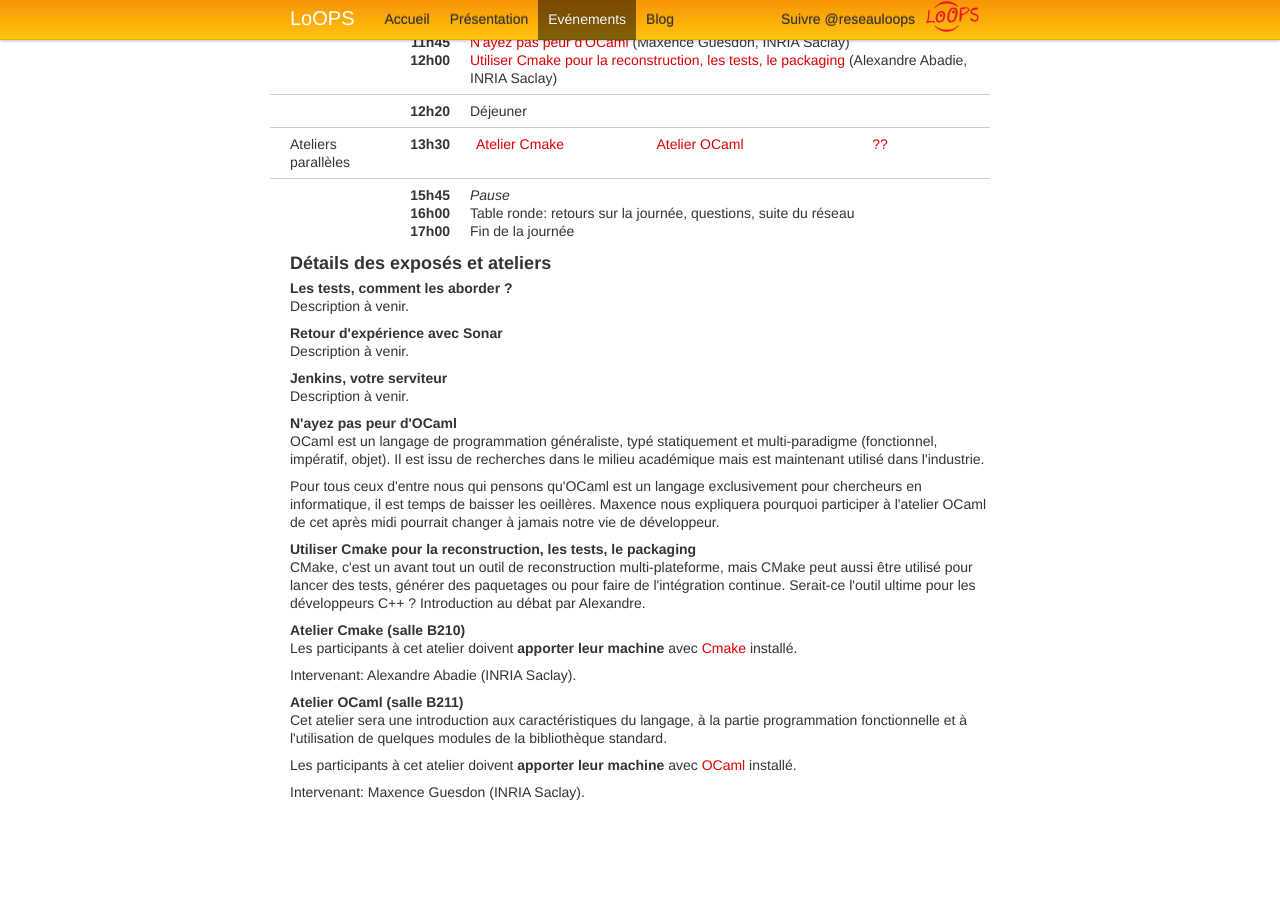
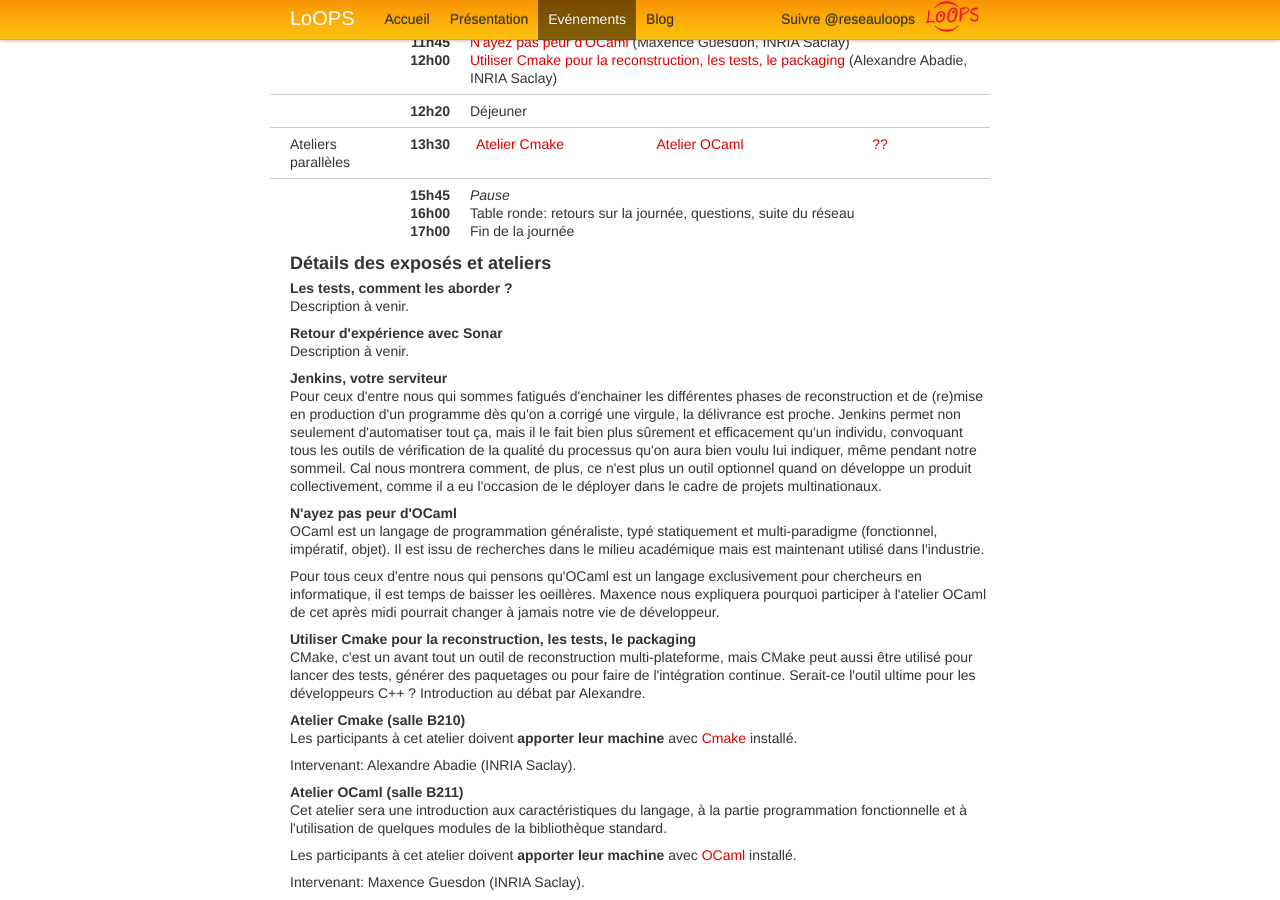
Before and after one commit to reseau-loops/reseau-loops.github.com, a Jekyll site: the page built from journee_2012_12.html, in a window 1280 px wide and 900 px high, scrolled down 926 px. Built offline with Jekyll 4.4.1, drawn with Linux system fonts in a browser that asks for light colours; Markdown is read by kramdown in place of the engine named in the settings; comment, search, counter and statistics services are not loaded; before the commit the page ends 1736 px from its top, so only the background shows below that.

Commit message:
Ajout résumé Jenkins

```diff
--- a/journee_2012_12.html
+++ b/journee_2012_12.html
@@ -133,7 +133,7 @@ Description à venir.
 
 <h4 id="jenkins">Jenkins, votre serviteur</h4>
 <p>
-Description à venir.
+  Pour ceux d'entre nous qui sommes fatigués d'enchainer les différentes phases de reconstruction et de (re)mise en production d'un programme dès qu'on a corrigé une virgule, la délivrance est proche. Jenkins permet non seulement d'automatiser tout ça, mais il le fait bien plus sûrement et efficacement qu'un individu, convoquant tous les outils de vérification de la qualité du processus qu'on aura bien voulu lui indiquer, même pendant notre sommeil. Cal nous montrera comment, de plus, ce n'est plus un outil optionnel quand on développe un produit collectivement, comme il a eu l'occasion de le déployer dans le cadre de projets multinationaux.
 </p>
 
 <h4 id="ocamlexpo">N'ayez pas peur d'OCaml</h4>
```
